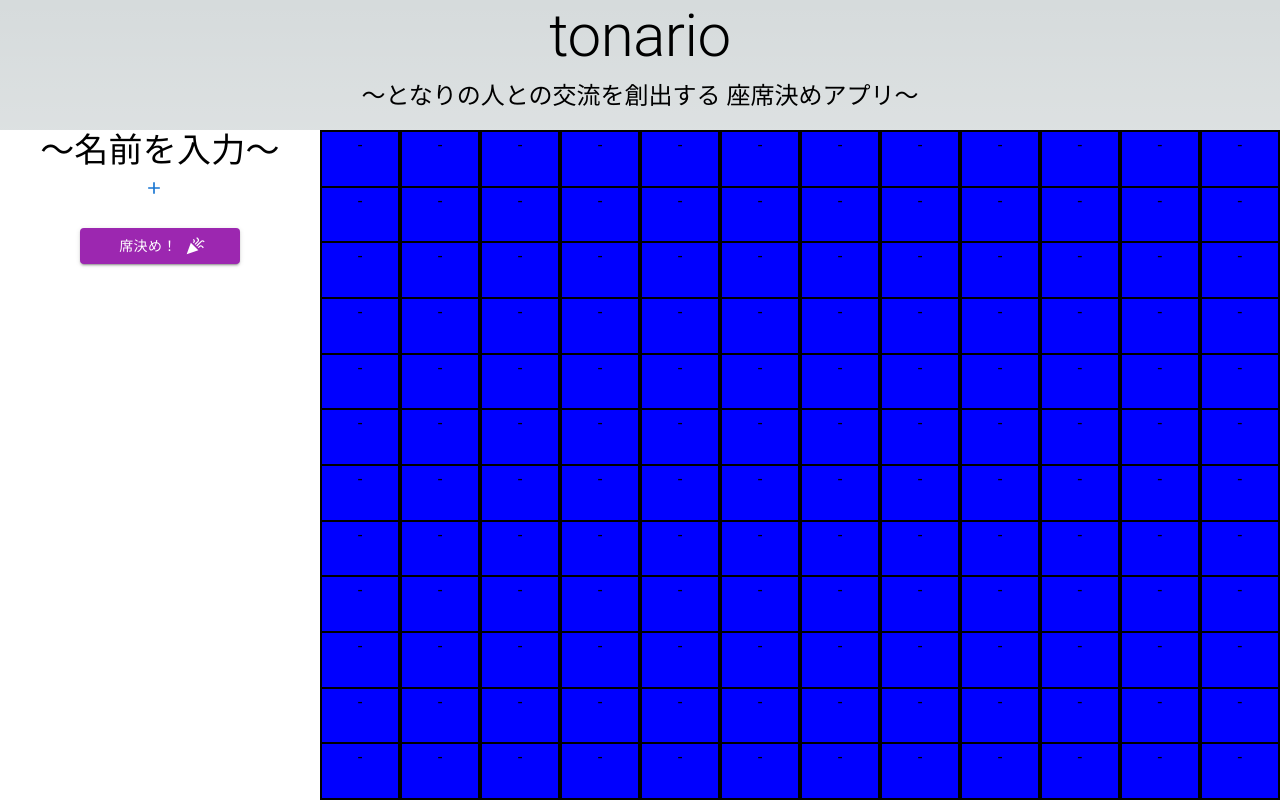
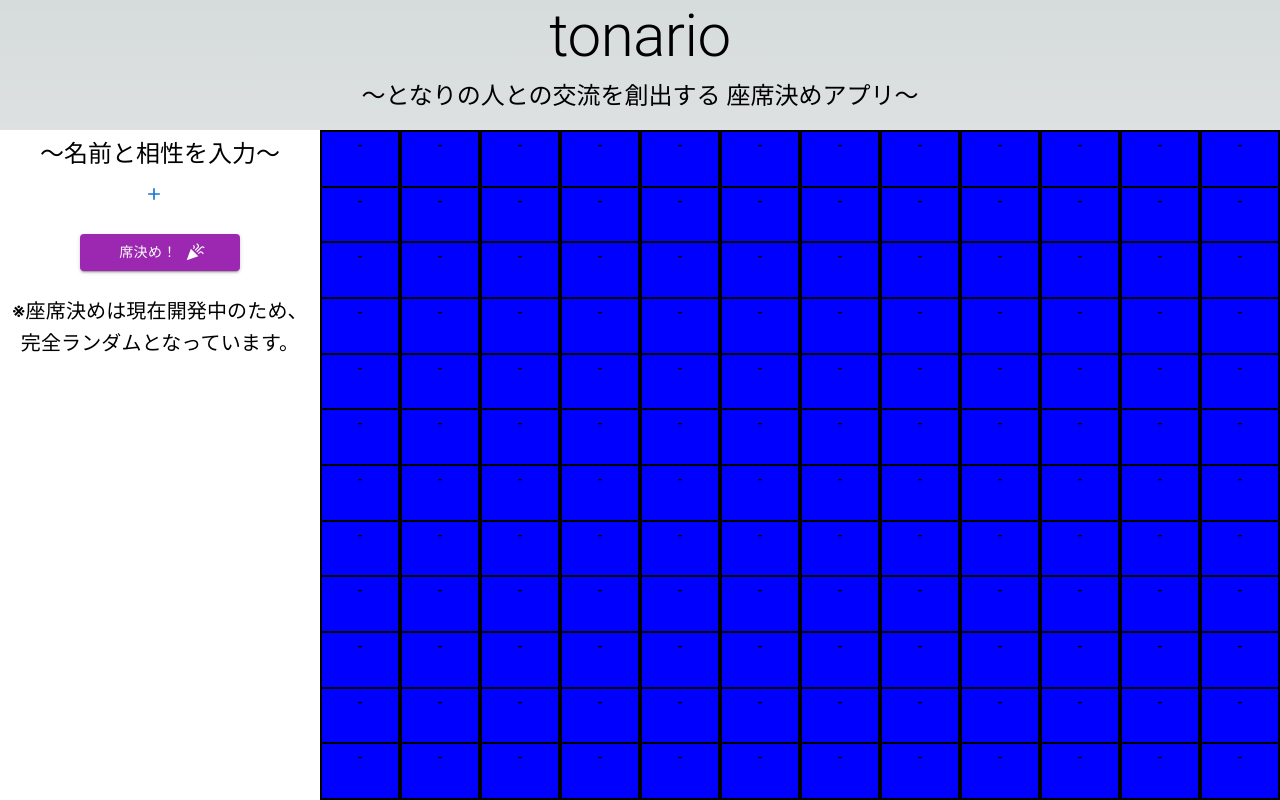
Before and after one commit to Cauchy27/tonario, a Next.js app: page / in a window 1280 px wide. Built offline with nearby package versions, Linux system fonts and the light colour scheme.

Commit message:
開発中メッセージ

```diff
--- a/app/page.tsx
+++ b/app/page.tsx
@@ -161,7 +161,7 @@ const Main:NextPage = () => {
               item
               xl={1}
             >
-              <Typography variant='h4' sx={{color:"black"}}>〜名前を入力〜</Typography>
+              <Typography variant='h5' sx={{color:"black",m:1}}>〜名前と相性を入力〜</Typography>
             </Grid>
             <Grid
               item
@@ -204,6 +204,7 @@ const Main:NextPage = () => {
               >
                 席決め！
               </Button>
+              <Typography variant='h6' sx={{color:"black"}}>※座席決めは現在開発中のため、<br/>完全ランダムとなっています。</Typography>
             </Grid>
           </Grid>
         </Grid>
```
